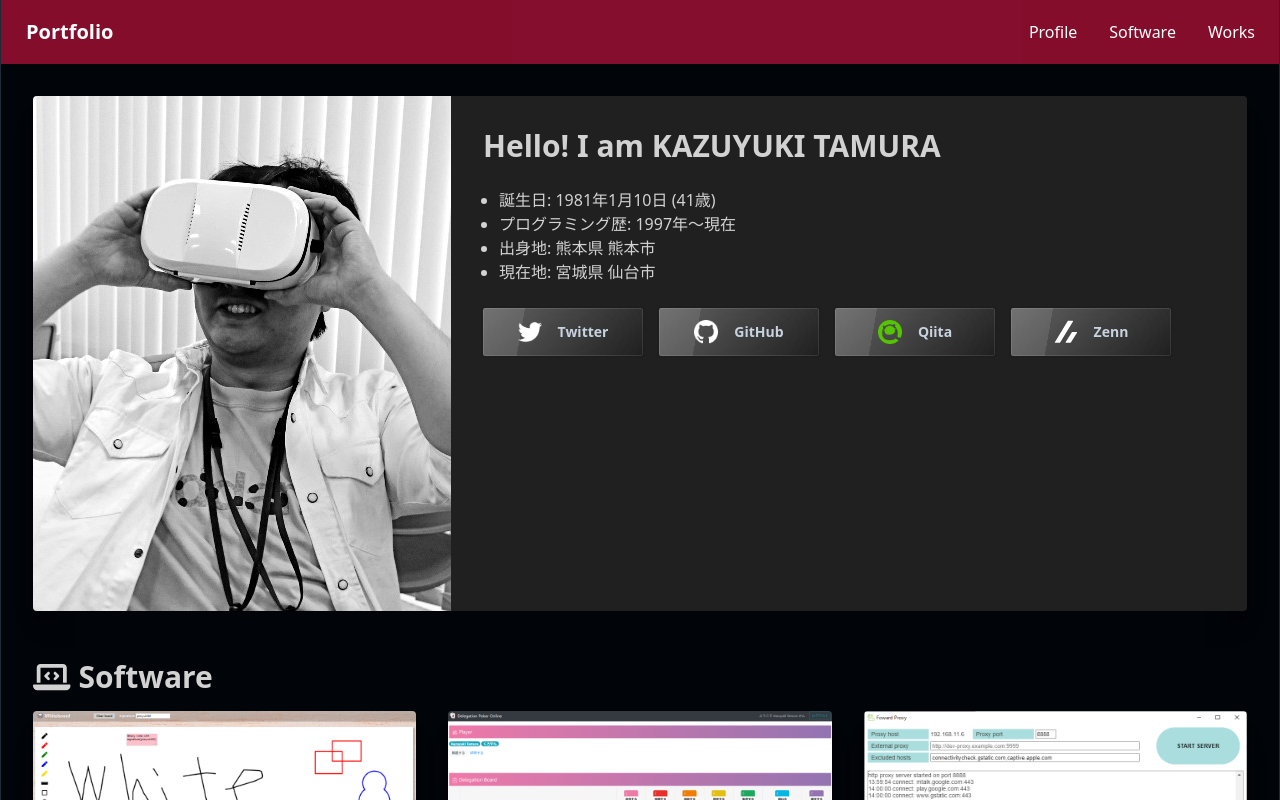
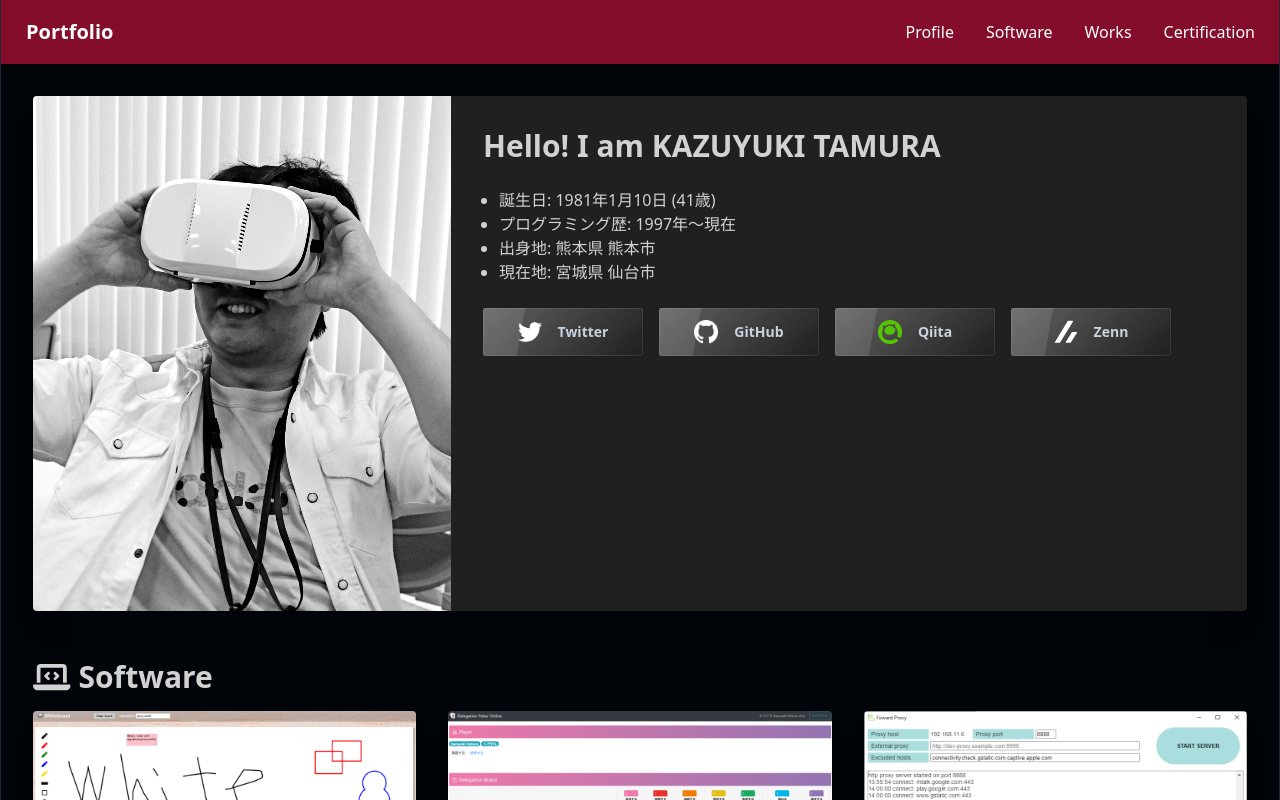
Before and after one commit to proyuki02/portfolio, a Next.js app: page / in a window 1280 px wide. Shown: the top 800 px of the page. Built offline with nearby package versions, Linux system fonts and the light colour scheme.

Commit message:
資格情報を追加

```diff
--- /dev/null
+++ b/components/certification-item.tsx
@@ -0,0 +1,12 @@
+interface Props {
+  date: string;
+  name: string;
+}
+export const CertificationItem = (props: Props) => {
+  return (
+    <tr className="hover">
+      <td>{props.date}</td>
+      <td className="whitespace-normal">{props.name}</td>
+    </tr>
+  );
+};
--- /dev/null
+++ b/components/certification.tsx
@@ -0,0 +1,43 @@
+import { faCertificate } from "@fortawesome/free-solid-svg-icons";
+import { FontAwesomeIcon } from "@fortawesome/react-fontawesome";
+import { CertificationItem } from "./certification-item";
+
+export const Certification = () => {
+  return (
+    <section id="certification">
+      <h2 className="mb-4 text-3xl font-bold">
+        <FontAwesomeIcon
+          icon={faCertificate}
+          height="1em"
+          className="mr-2 inline-block"
+        />
+        Certification
+      </h2>
+      <div className="overflow-x-auto">
+        <table className="table w-full">
+          <thead>
+            <tr>
+              <th className="w-28">取得日</th>
+              <th>資格名</th>
+            </tr>
+          </thead>
+          <tbody>
+            <CertificationItem
+              date="2006/05/16"
+              name="初級システムアドミニストレータ試験"
+            />
+            <CertificationItem date="2009/05/26" name="基本情報技術者試験" />
+            <CertificationItem
+              date="2012/04/09"
+              name="Oracle Certified Professional, Java SE 6 Programmer"
+            />
+            <CertificationItem
+              date="2017/08/10"
+              name="AWS Certified Solutions Architect - Associate"
+            />
+          </tbody>
+        </table>
+      </div>
+    </section>
+  );
+};
--- a/components/header-link.tsx
+++ b/components/header-link.tsx
@@ -1,12 +1,18 @@
 interface Props {
   href: string;
   label: string;
+  openMenu: boolean;
+  onClick: () => void;
 }
 
 export const HeaderLink = (props: Props) => {
   return (
-    <li>
-      <a href={props.href} className="active:bg-red-200/20">
+    <li className={`${props.openMenu ? "block" : "hidden"} sm:block`}>
+      <a
+        href={props.href}
+        className="active:bg-red-200/20"
+        onClick={props.onClick}
+      >
         {props.label}
       </a>
     </li>
--- a/components/header.tsx
+++ b/components/header.tsx
@@ -1,18 +1,63 @@
+import { FontAwesomeIcon } from "@fortawesome/react-fontawesome";
 import { HeaderLink } from "./header-link";
+import { faBars, faXmark } from "@fortawesome/free-solid-svg-icons";
+import { useState } from "react";
 
 export const Header = () => {
+  const [openMenu, setOpenMenu] = useState(false);
+  const handleMenuOpen = () => {
+    setOpenMenu(!openMenu);
+  };
+  const closeMenu = () => {
+    setOpenMenu(false);
+  };
+
   return (
     <div className="navbar sticky top-0 z-30 bg-rose-700/70 text-white">
-      <div className="flex-1">
+      <div className="flex-1 self-start">
         <a className="btn btn-ghost text-xl normal-case" href="#">
           Portfolio
         </a>
       </div>
       <div className="flex-none">
-        <ul className="menu menu-horizontal p-0">
-          <HeaderLink label="Profile" href="#profile" />
-          <HeaderLink label="Software" href="#software" />
-          <HeaderLink label="Works" href="#works" />
+        <ul className="menu menu-vertical p-0 sm:menu-horizontal">
+          <li className="ml-auto block sm:hidden">
+            <button
+              // eslint-disable-next-line tailwindcss/no-contradicting-classname
+              className="text-center hover:bg-transparent focus:bg-transparent active:bg-transparent active:bg-red-200/20"
+              onClick={() => handleMenuOpen()}
+            >
+              <FontAwesomeIcon
+                icon={openMenu ? faXmark : faBars}
+                height="1em"
+                className="inline-block"
+              />
+            </button>
+          </li>
+          <HeaderLink
+            label="Profile"
+            href="#profile"
+            openMenu={openMenu}
+            onClick={closeMenu}
+          />
+          <HeaderLink
+            label="Software"
+            href="#software"
+            openMenu={openMenu}
+            onClick={closeMenu}
+          />
+          <HeaderLink
+            label="Works"
+            href="#works"
+            openMenu={openMenu}
+            onClick={closeMenu}
+          />
+          <HeaderLink
+            label="Certification"
+            href="#certification"
+            openMenu={openMenu}
+            onClick={closeMenu}
+          />
         </ul>
       </div>
     </div>
--- a/components/software.tsx
+++ b/components/software.tsx
@@ -54,7 +54,7 @@ export const Software = () => {
           softwareId="rest-timer"
           name="Rest Timer"
           imageSrc="/image/rest-timer.png"
-          summary="全画面で定時をお知らせする常駐アプリケーション"
+          summary="定時をお知らせする常駐アプリ"
           githubUrl="https://github.com/proyuki02/rest-timer/"
         >
           集中していても休み時間や定時に気づけるように開発しました。全画面で最前列に表示されるのがポイントです。3分前から予告表示もあります。
--- a/components/works-card.tsx
+++ b/components/works-card.tsx
@@ -7,7 +7,7 @@ interface Props {
 
 export const WorksCard = (props: Props) => {
   return (
-    <div className="alert mb-4 shadow-lg">
+    <div className="alert mb-4 rounded-lg shadow-lg">
       <div className="w-full">
         <div>
           <h3 className="text-lg font-bold">{props.summary}</h3>
--- a/components/works.tsx
+++ b/components/works.tsx
@@ -77,7 +77,7 @@ export const Works = () => {
           PHP / Symfony / Apache / JavaScript / MySQL
         </WorksCardItemTech>
       </WorksCard>
-      <WorksCard summary="ファンサイトの機能開発">
+      <WorksCard summary="球団ファンサイトの機能開発">
         <WorksCardItemSpan>2009 - 2010</WorksCardItemSpan>
         <WorksCardItemJob>詳細設計 / 実装 / 単体テスト / 運用</WorksCardItemJob>
         <WorksCardItemTech>
@@ -107,7 +107,7 @@ export const Works = () => {
         </WorksCardItemTech>
       </WorksCard>
       <WorksCard summary="顧客管理システムの新規開発">
-        <WorksCardItemSpan>2018 - 2022</WorksCardItemSpan>
+        <WorksCardItemSpan>2018 - 2023</WorksCardItemSpan>
         <WorksCardItemJob>
           プロトタイピング / 設計 / 実装 / テスト / 運用 / 開発環境整備
         </WorksCardItemJob>
@@ -116,15 +116,16 @@ export const Works = () => {
           CircleCI / Docker / Cloud Foundry / Splunk / Redis / MySQL / Kafka
         </WorksCardItemTech>
       </WorksCard>
-      <WorksCard summary="問い合わせシステムのリニューアル">
-        <WorksCardItemSpan>2019 - 2022</WorksCardItemSpan>
+      <WorksCard summary="問い合わせシステムのリニューアル・機能開発">
+        <WorksCardItemSpan>2019 - 2023</WorksCardItemSpan>
         <WorksCardItemJob>
           設計 / 実装 / テスト / 運用 / 開発環境整備
         </WorksCardItemJob>
         <WorksCardItemTech>
-          TypeScript / React / MobX / NestJS / Jest / Socket.IO / Java / Spring
-          / GitOps / Bitbucket / Jenkins / Docker / Kubernetes / Kustomize /
-          Elastic Stack / Splunk / Redis / MySQL
+          TypeScript / React / Next.js / MobX / zustand / tRPC / NestJS / Jest /
+          Socket.IO / Java / Spring / GitOps / Bitbucket / Jenkins / Docker /
+          Kubernetes / Kustomize / Elastic Stack / Splunk / Redis / MySQL /
+          PractiTest
         </WorksCardItemTech>
       </WorksCard>
     </section>
--- a/pages/index.tsx
+++ b/pages/index.tsx
@@ -4,6 +4,7 @@ import { Footer } from "../components/footer";
 import { Profile } from "../components/profile";
 import { Software } from "../components/software";
 import { Works } from "../components/works";
+import { Certification } from "../components/certification";
 import { NextPage } from "next";
 
 const Home: NextPage = () => {
@@ -14,12 +15,13 @@ const Home: NextPage = () => {
         <link rel="icon" href="/favicon.ico" />
       </Head>
 
-      <main className="container mx-auto grow bgColor border-x border-solid border-gray-800">
+      <main className="bgColor container mx-auto grow border-x border-solid border-gray-800">
         <Header />
         <div className="p-8 pb-0">
           <Profile />
           <Software />
           <Works />
+          <Certification />
         </div>
         <Footer />
       </main>
```
Also changed, not shown: 1 other file (tests, documents, lock files or other folders).
